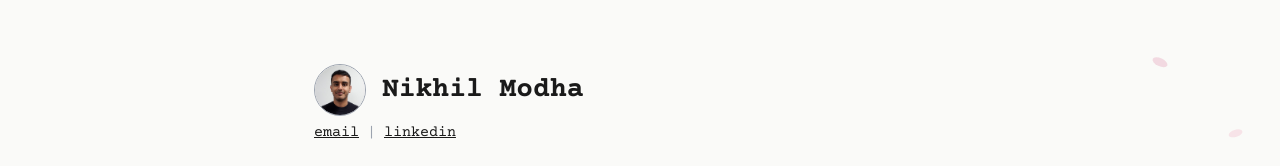
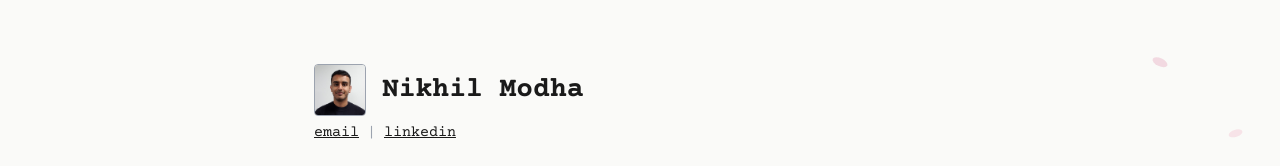
Before and after one commit to nik8482/ml_blog, a React (Vite) app: page / in a window 1280 px wide. Shown: the top 166 px of the page. Built offline with nearby package versions, Linux system fonts and the light colour scheme.

Commit message:
square pic

```diff
--- a/src/App.jsx
+++ b/src/App.jsx
@@ -2,6 +2,7 @@ import React, { useState, useEffect } from 'react';
 import { blogPosts } from './posts';
 import katex from 'katex';
 import 'katex/dist/katex.min.css';
+import profilePhoto from './assets/profile.jpeg';
 
 // ============ CODE BLOCK ============
 function CodeBlock({ code, lang = 'python' }) {
@@ -388,9 +389,9 @@ export default function MLBlog() {
         <header style={{ marginBottom: '1.5rem' }}>
           <div style={{ display: 'flex', alignItems: 'center', gap: '1rem', marginBottom: '0.5rem' }}>
             <img
-              src="/src/assets/profile.jpeg"
+              src={profilePhoto}
               alt="Nikhil Modha"
-              style={{ width: '52px', height: '52px', borderRadius: '50%', flexShrink: 0, objectFit: 'cover', border: '1.5px solid #9ca3af' }}
+              style={{ width: '52px', height: '52px', borderRadius: '4px', flexShrink: 0, objectFit: 'cover', border: '1.5px solid #9ca3af' }}
             />
             <h1 style={{ fontSize: '28px', fontWeight: 700, margin: 0, fontFamily: 'inherit' }}>
               Nikhil Modha
```
